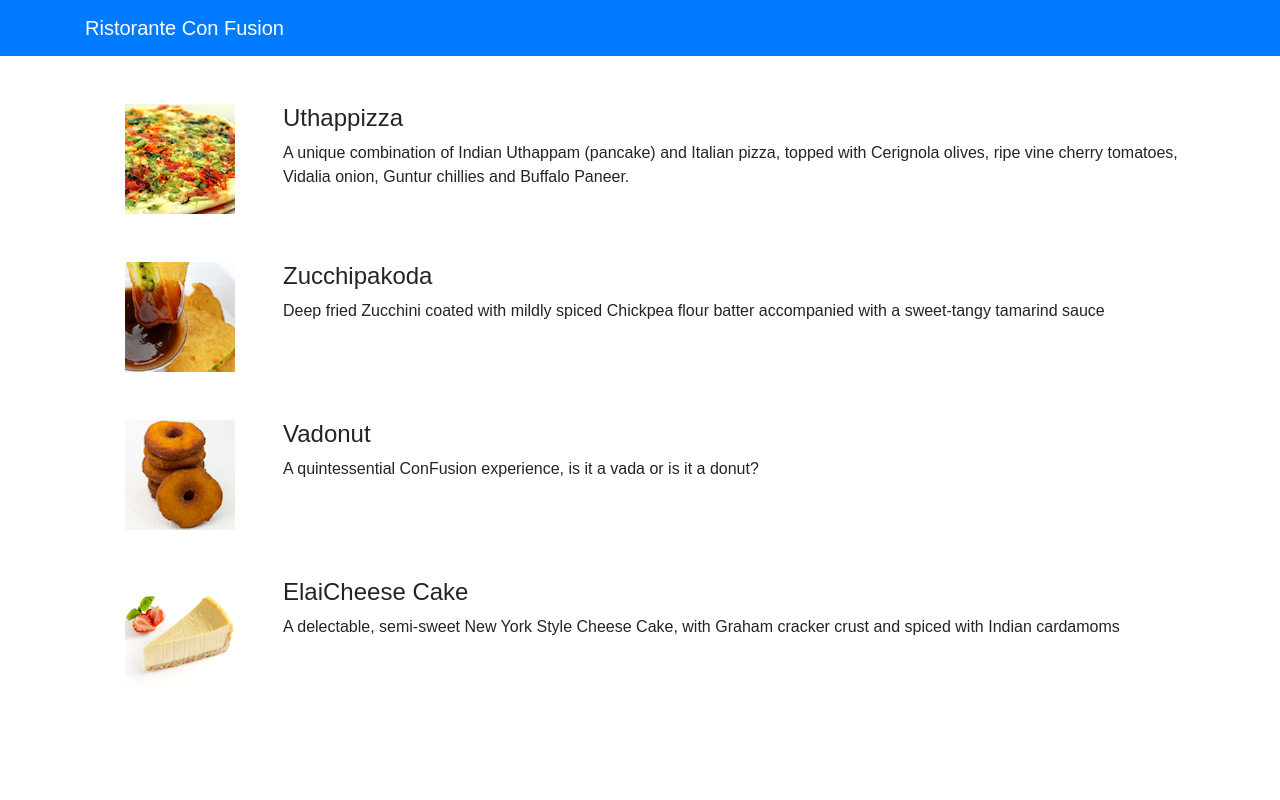
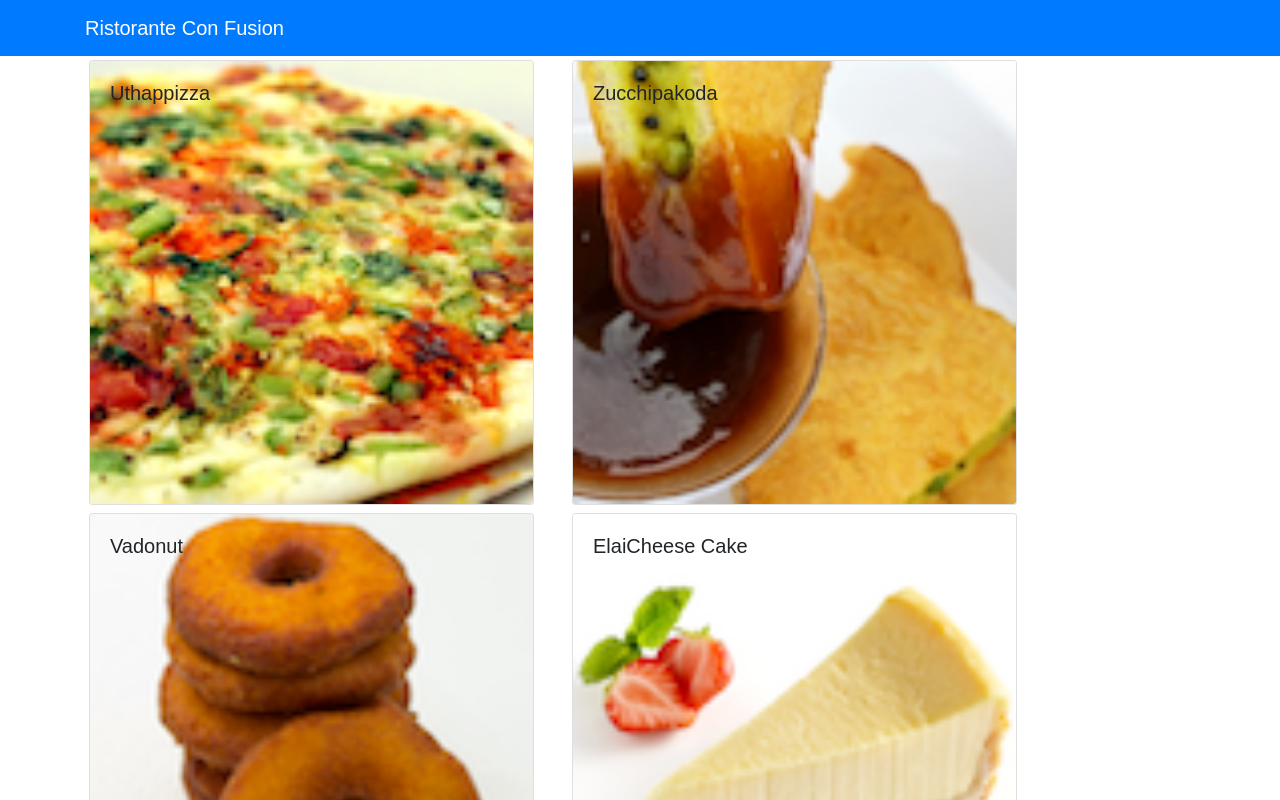
Before and after one commit to Kate0907/confusionReact, a React (Create React App) app: page / in a window 1280 px wide. Shown: the top 800 px of the page. Built offline with nearby package versions, Linux system fonts and the light colour scheme.

Commit message:
can select dishes

```diff
--- a/src/App.js
+++ b/src/App.js
@@ -3,10 +3,22 @@ import logo from './logo.svg';
 import { Navbar, NavbarBrand } from 'reactstrap'
 import Menu from './components/MenuComponent';
 import './App.css';
+import {DISHES} from "./shared/dishes"
 
 // this is the App component
 class App extends Component {
+
+  constructor(props) {
+    super(props)
+
+    this.state = {
+      dishes:DISHES
+    }
+}
+
+
   render() {
+
     return (
       <div >
         { /* render the Navbar component */ }
@@ -17,11 +29,13 @@ class App extends Component {
         </Navbar>
 
         {/* render the Menu component  */}
-        <Menu />
+        <Menu dishes={ this.state.dishes}/>
 
       </div>
     );
+
   }
+
 }
 
 export default App;
--- a/src/components/MenuComponent.js
+++ b/src/components/MenuComponent.js
@@ -1,5 +1,5 @@
 import React, { Component } from 'react';
-import { Media } from 'reactstrap';
+import { Card,CardImg,CardImgOverlay,CardText,CardBody,CardTitle } from 'reactstrap';
 
 // this is the Menu Component
 class Menu extends Component {
@@ -7,78 +7,67 @@ class Menu extends Component {
     constructor(props) {
         super(props);
         this.state = {
-            dishes: [
-                {
-                  id: 0,
-                  name:'Uthappizza',
-                  image: 'assets/images/uthappizza.png',
-                  category: 'mains',
-                  label:'Hot',
-                  price:'4.99',
-                  description:'A unique combination of Indian Uthappam (pancake) and Italian pizza, topped with Cerignola olives, ripe vine cherry tomatoes, Vidalia onion, Guntur chillies and Buffalo Paneer.'                        },
-               {
-                  id: 1,
-                  name:'Zucchipakoda',
-                  image: 'assets/images/zucchipakoda.png',
-                  category: 'appetizer',
-                  label:'',
-                  price:'1.99',
-                  description:'Deep fried Zucchini coated with mildly spiced Chickpea flour batter accompanied with a sweet-tangy tamarind sauce'                        },
-               {
-                  id: 2,
-                  name:'Vadonut',
-                  image: 'assets/images/vadonut.png',
-                  category: 'appetizer',
-                  label:'New',
-                  price:'1.99',
-                  description:'A quintessential ConFusion experience, is it a vada or is it a donut?'                        },
-               {
-                  id: 3,
-                  name:'ElaiCheese Cake',
-                  image: 'assets/images/elaicheesecake.png',
-                  category: 'dessert',
-                  label:'',
-                  price:'2.99',
-                  description:'A delectable, semi-sweet New York Style Cheese Cake, with Graham cracker crust and spiced with Indian cardamoms'                        }
+            selesctedDish:null
+        }
+    }
+//Change state of your component
+    onDishSelect(dish) {
+        this.setState({ selesctedDish: dish });
+    }
 
-            ]
+    renderDish(dish) {
+        if (dish != null) {
+            return (
+                <Card>
+                    <CardImg width="100%" src={dish.image} alt={dish.name} />
+                    <CardBody>
+                        <CardTitle>{dish.name} </CardTitle>
+                        <CardText>{dish.description}</CardText>
+                    </CardBody>
+                </Card>
+            )
+        }
+        else {
+            return (
+                <div className="col-12 col-md-5 m-1">
+                    <Card>Currently no dish selected!</Card>
+                </div>
+
+            )
         }
     }
 
     render() {
-//go through the dishes arrey, for every dish I will do =>
-        const menu = this.state.dishes.map((dish) => {
+// map: go through the dishes arrey, for every dish I will do the return=>
+        const menu = this.props.dishes.map((dish) => {
+
             return (
                 //each items should have a unique key
-                <div key={dish.id} className="col-12 mt-5">
-                    <Media tag="li">
-                        <Media left middle>
-                            <Media object src={dish.image} alt={dish.name}/>
-                        </Media>
-                        <Media body className="ml-5">
-                            <Media heading>{dish.name} </Media>
-                            <p>{dish.description} </p>
-                        </Media>
-
-                    </Media>
-
+                <div key={dish.id} className="col-12 col-md-5 m-1">
+                    <Card onClick={() =>this.onDishSelect(dish) }>
+                        <CardImg width="100%" src={dish.image} alt={dish.name}/>
+                        <CardImgOverlay>
+                            <CardTitle>{dish.name} </CardTitle>
+                        </CardImgOverlay>
+                    </Card>
                 </div>
             )
+        });
 
-        });
 
         return (
             <div className="container">
                 <div className="row">
-                    <Media list>
-                        {menu}
-                    </Media>
-
+                    {menu}
+                </div>
+                <div className="row">
+                    {this.renderDish(this.state.selesctedDish)}
                 </div>
             </div>
 
         );
     }
+
 }
 
 export default Menu;
--- a/src/index.js
+++ b/src/index.js
@@ -7,5 +7,6 @@ import App from './App';
 import registerServiceWorker from './registerServiceWorker';
 
 // render the App component in index.js
+//ReactDOM.render(WHAT TO SHOW, WHERE TO SHOW)
 ReactDOM.render(<App />, document.getElementById('root'));
 registerServiceWorker();
--- /dev/null
+++ b/src/shared/dishes.js
@@ -0,0 +1,186 @@
+export const DISHES =
+    [
+        {
+        id: 0,
+        name:'Uthappizza',
+        image: 'assets/images/uthappizza.png',
+        category: 'mains',
+        label:'Hot',
+        price:'4.99',
+        description:'A unique combination of Indian Uthappam (pancake) and Italian pizza, topped with Cerignola olives, ripe vine cherry tomatoes, Vidalia onion, Guntur chillies and Buffalo Paneer.',
+        comments: [
+            {
+            id: 0,
+            rating: 5,
+            comment: "Imagine all the eatables, living in conFusion!",
+            author: "John Lemon",
+            date: "2012-10-16T17:57:28.556094Z"
+            },
+            {
+            id: 1,
+            rating: 4,
+            comment: "Sends anyone to heaven, I wish I could get my mother-in-law to eat it!",
+            author: "Paul McVites",
+            date: "2014-09-05T17:57:28.556094Z"
+            },
+            {
+            id: 2,
+            rating: 3,
+            comment: "Eat it, just eat it!",
+            author: "Michael Jaikishan",
+            date: "2015-02-13T17:57:28.556094Z"
+            },
+            {
+            id: 3,
+            rating: 4,
+            comment: "Ultimate, Reaching for the stars!",
+            author: "Ringo Starry",
+            date: "2013-12-02T17:57:28.556094Z"
+            },
+            {
+            id: 4,
+            rating: 2,
+            comment: "It's your birthday, we're gonna party!",
+            author: "25 Cent",
+            date: "2011-12-02T17:57:28.556094Z"
+            }
+        ]                        },
+        {
+        id: 1,
+        name:'Zucchipakoda',
+        image: 'assets/images/zucchipakoda.png',
+        category: 'appetizer',
+        label:'',
+        price:'1.99',
+        description:'Deep fried Zucchini coated with mildly spiced Chickpea flour batter accompanied with a sweet-tangy tamarind sauce',
+        comments: [
+            {
+            id: 0,
+            rating: 5,
+            comment: "Imagine all the eatables, living in conFusion!",
+            author: "John Lemon",
+            date: "2012-10-16T17:57:28.556094Z"
+            },
+            {
+            id: 1,
+            rating: 4,
+            comment: "Sends anyone to heaven, I wish I could get my mother-in-law to eat it!",
+            author: "Paul McVites",
+            date: "2014-09-05T17:57:28.556094Z"
+            },
+            {
+            id: 2,
+            rating: 3,
+            comment: "Eat it, just eat it!",
+            author: "Michael Jaikishan",
+            date: "2015-02-13T17:57:28.556094Z"
+            },
+            {
+            id: 3,
+            rating: 4,
+            comment: "Ultimate, Reaching for the stars!",
+            author: "Ringo Starry",
+            date: "2013-12-02T17:57:28.556094Z"
+            },
+            {
+            id: 4,
+            rating: 2,
+            comment: "It's your birthday, we're gonna party!",
+            author: "25 Cent",
+            date: "2011-12-02T17:57:28.556094Z"
+            }
+        ]
+        },
+        {
+        id: 2,
+        name:'Vadonut',
+        image: 'assets/images/vadonut.png',
+        category: 'appetizer',
+        label:'New',
+        price:'1.99',
+        description:'A quintessential ConFusion experience, is it a vada or is it a donut?',
+        comments: [
+            {
+            id: 0,
+            rating: 5,
+            comment: "Imagine all the eatables, living in conFusion!",
+            author: "John Lemon",
+            date: "2012-10-16T17:57:28.556094Z"
+            },
+            {
+            id: 1,
+            rating: 4,
+            comment: "Sends anyone to heaven, I wish I could get my mother-in-law to eat it!",
+            author: "Paul McVites",
+            date: "2014-09-05T17:57:28.556094Z"
+            },
+            {
+            id: 2,
+            rating: 3,
+            comment: "Eat it, just eat it!",
+            author: "Michael Jaikishan",
+            date: "2015-02-13T17:57:28.556094Z"
+            },
+            {
+            id: 3,
+            rating: 4,
+            comment: "Ultimate, Reaching for the stars!",
+            author: "Ringo Starry",
+            date: "2013-12-02T17:57:28.556094Z"
+            },
+            {
+            id: 4,
+            rating: 2,
+            comment: "It's your birthday, we're gonna party!",
+            author: "25 Cent",
+            date: "2011-12-02T17:57:28.556094Z"
+            }
+        ]
+        },
+        {
+        id: 3,
+        name:'ElaiCheese Cake',
+        image: 'assets/images/elaicheesecake.png',
+        category: 'dessert',
+        label:'',
+        price:'2.99',
+        description:'A delectable, semi-sweet New York Style Cheese Cake, with Graham cracker crust and spiced with Indian cardamoms',
+        comments: [
+            {
+            id: 0,
+            rating: 5,
+            comment: "Imagine all the eatables, living in conFusion!",
+            author: "John Lemon",
+            date: "2012-10-16T17:57:28.556094Z"
+            },
+            {
+            id: 1,
+            rating: 4,
+            comment: "Sends anyone to heaven, I wish I could get my mother-in-law to eat it!",
+            author: "Paul McVites",
+            date: "2014-09-05T17:57:28.556094Z"
+            },
+            {
+            id: 2,
+            rating: 3,
+            comment: "Eat it, just eat it!",
+            author: "Michael Jaikishan",
+            date: "2015-02-13T17:57:28.556094Z"
+            },
+            {
+            id: 3,
+            rating: 4,
+            comment: "Ultimate, Reaching for the stars!",
+            author: "Ringo Starry",
+            date: "2013-12-02T17:57:28.556094Z"
+            },
+            {
+            id: 4,
+            rating: 2,
+            comment: "It's your birthday, we're gonna party!",
+            author: "25 Cent",
+            date: "2011-12-02T17:57:28.556094Z"
+            }
+        ]
+        }
+    ];
```
